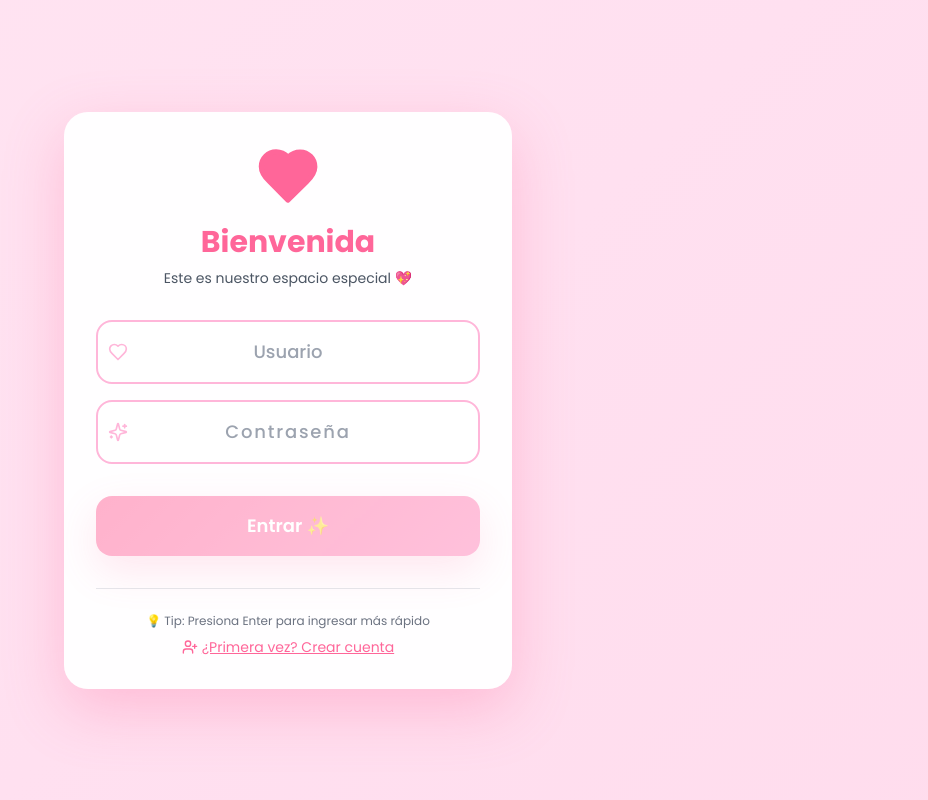
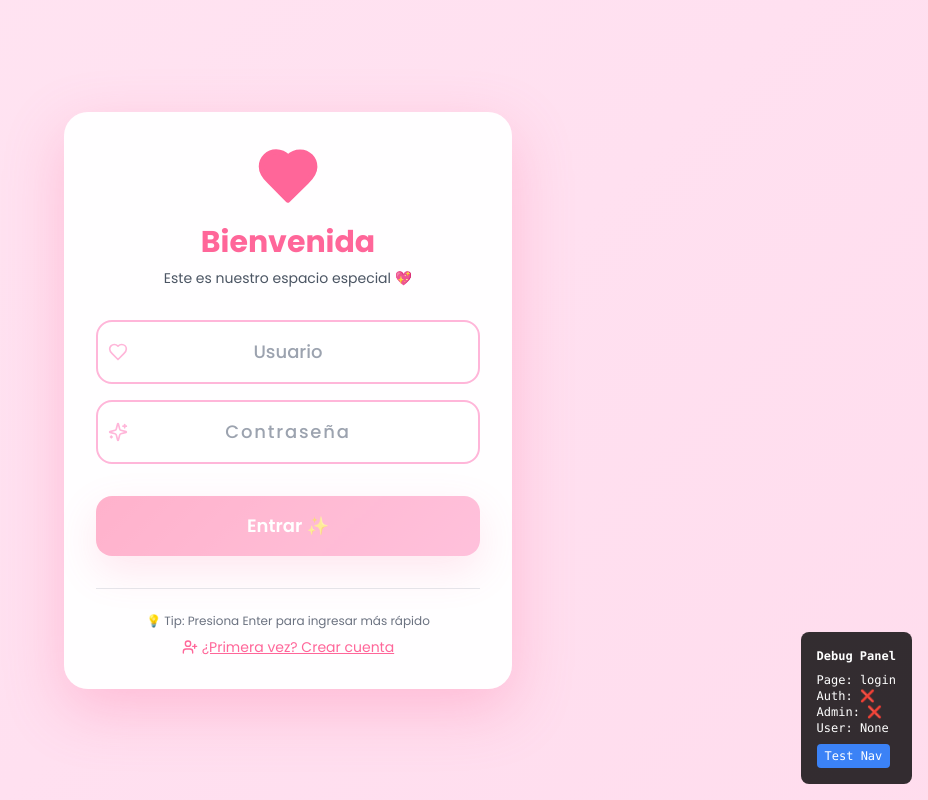
Before and after one commit to Kodeguis/proyecto-N, a React (Vite) app: page / in a window 1280 px wide. Shown: the whole page, without its empty margins (352-1280 px from the left). Built offline with nearby package versions, Linux system fonts and the light colour scheme.

Commit message:
Agregar panel de debug y arreglar configuración de Vercel para SPA

```diff
--- a/src/App.tsx
+++ b/src/App.tsx
@@ -12,6 +12,7 @@ import { Trivia } from './components/pages/Trivia';
 import { Coupons } from './components/pages/Coupons';
 import { TriviaAdmin } from './components/admin/TriviaAdmin';
 import { DailyMessagesAdmin } from './components/admin/DailyMessagesAdmin';
+import { DebugPanel } from './components/ui/DebugPanel';
 import { useEffect, useState } from 'react';
 
 function App() {
@@ -91,6 +92,7 @@ function App() {
           {renderCurrentPage()}
         </motion.div>
       </AnimatePresence>
+      <DebugPanel />
     </div>
   );
 }
--- a/src/components/pages/Menu.tsx
+++ b/src/components/pages/Menu.tsx
@@ -116,7 +116,16 @@ export const Menu = () => {
   };
 
   const handleAdminClick = () => {
+    console.log('Admin button clicked, setting page to admin-login');
     setCurrentPage('admin-login');
+  };
+
+  // Botón de prueba para debug
+  const handleTestClick = () => {
+    console.log('Test button - current user:', currentUser);
+    console.log('Test button - userData:', userData);
+    console.log('Test button - attempting to set page to cumpleanos');
+    setCurrentPage('cumpleanos');
   };
 
   return (
@@ -140,6 +149,13 @@ export const Menu = () => {
           </div>
 
           <div className="flex gap-3">
+            <RomanticButton
+              onClick={handleTestClick}
+              variant="secondary"
+              size="sm"
+            >
+              🧪
+            </RomanticButton>
             <RomanticButton
               onClick={handleAdminClick}
               variant="secondary"
--- /dev/null
+++ b/src/components/ui/DebugPanel.tsx
@@ -0,0 +1,40 @@
+import { useStore } from '../../stores/appStoreDB';
+
+export const DebugPanel = () => {
+  const currentPage = useStore((state) => state.currentPage);
+  const isAuthenticated = useStore((state) => state.isAuthenticated);
+  const isAdmin = useStore((state) => state.isAdmin);
+  const currentUser = useStore((state) => state.currentUser);
+  const setCurrentPage = useStore((state) => state.setCurrentPage);
+
+  const testNavigation = () => {
+    console.log('=== DEBUG INFO ===');
+    console.log('Current Page:', currentPage);
+    console.log('Is Authenticated:', isAuthenticated);
+    console.log('Is Admin:', isAdmin);
+    console.log('Current User:', currentUser);
+    console.log('==================');
+
+    // Test navigation
+    console.log('Testing navigation to cumpleanos...');
+    setCurrentPage('cumpleanos');
+  };
+
+  return (
+    <div className="fixed bottom-4 right-4 bg-black/80 text-white p-4 rounded-lg text-xs font-mono z-50">
+      <div className="mb-2">
+        <strong>Debug Panel</strong>
+      </div>
+      <div>Page: {currentPage}</div>
+      <div>Auth: {isAuthenticated ? '✅' : '❌'}</div>
+      <div>Admin: {isAdmin ? '✅' : '❌'}</div>
+      <div>User: {currentUser?.username || 'None'}</div>
+      <button
+        onClick={testNavigation}
+        className="mt-2 bg-blue-500 hover:bg-blue-600 px-2 py-1 rounded text-xs"
+      >
+        Test Nav
+      </button>
+    </div>
+  );
+};
```
Also changed, not shown: vercel.json.
